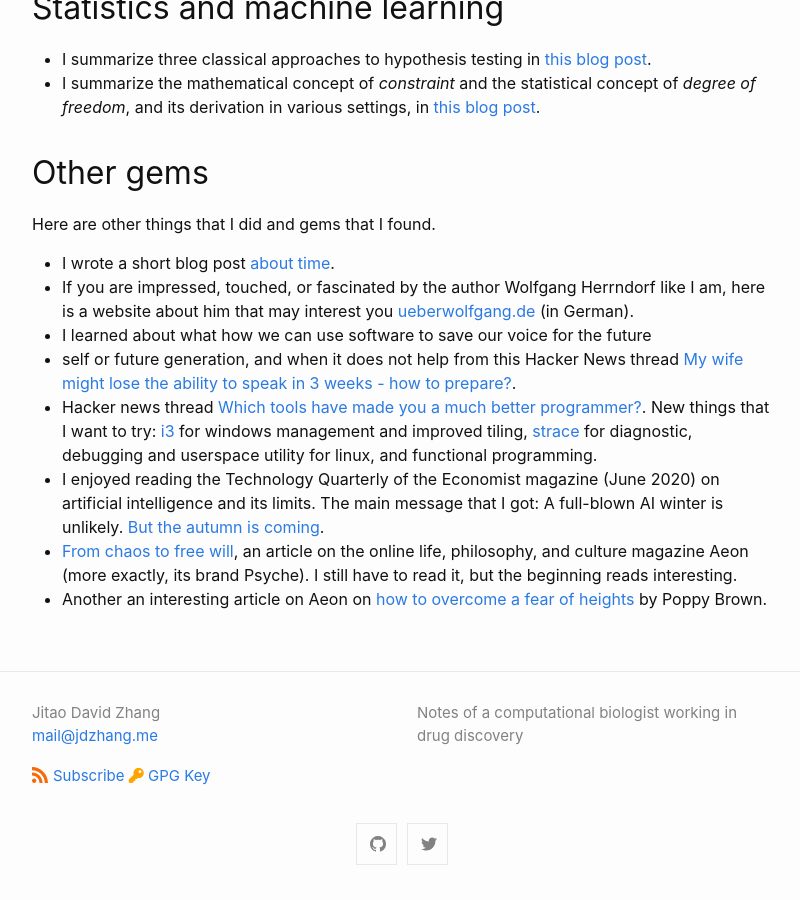
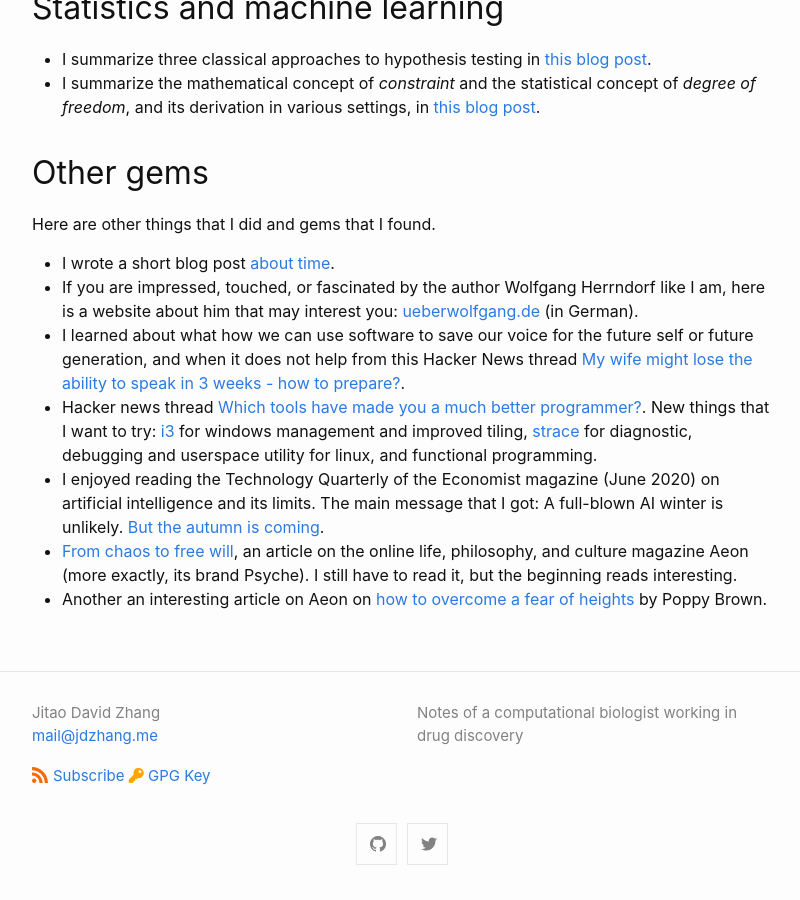
Before and after one commit to Accio/accio.github.io, a Jekyll site: the page built from _posts/2020-06-19-dw10-2020KW25.md, in a window 1280 px wide and 900 px high, scrolled down 3733 px. Shown: the whole window, without its empty margins (238-1038 px from the left). Built offline with Jekyll 4.4.1, drawn with Linux system fonts in a browser that asks for light colours; comment, search, counter and statistics services are not loaded.

```diff
--- a/_posts/2020-06-19-dw10-2020KW25.md
+++ b/_posts/2020-06-19-dw10-2020KW25.md
@@ -185,13 +185,12 @@ Here are other things that I did and gems that I found.
 * I wrote a short blog post [about time]({% post_url 2020-06-17-about-time
     %}).
 * If you are impressed, touched, or fascinated by the author Wolfgang Herrndorf
-    like I am, here is a website about him that may interest you
+    like I am, here is a website about him that may interest you:
     [ueberwolfgang.de](https://www.ueberwolfgang.de) (in German).
 * I learned about what how we can use software to save our voice for the future
-* self or future generation, and when it does not
-    help from this Hacker News thread [My wife might lose the ability to speak
-    in 3 weeks - how to
-    prepare?](https://news.ycombinator.com/item?id=23490115).
+  self or future generation, and when it does not help from this Hacker News
+  thread [My wife might lose the ability to speak in 3 weeks - how to
+  prepare?](https://news.ycombinator.com/item?id=23490115).
 * Hacker news thread [Which tools have made you a much better
    programmer?](https://news.ycombinator.com/item?id=23468193). New things that
    I want to try: [i3](https://i3wm.org/) for windows management and improved
```
